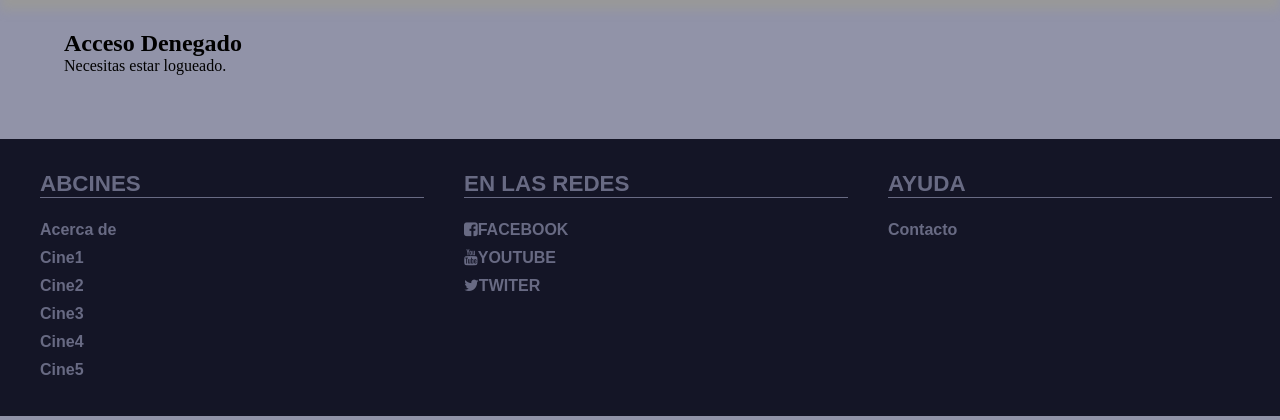
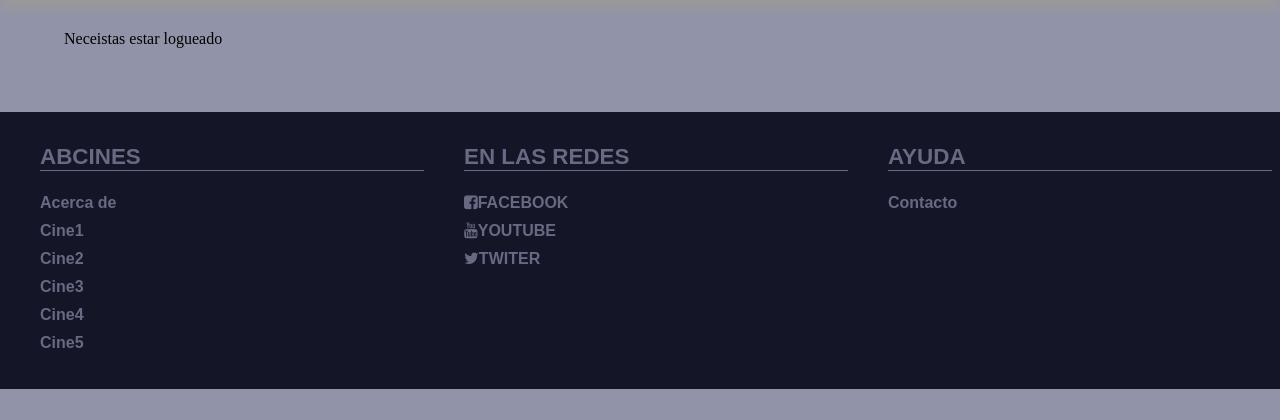
Before and after one commit to elielr01/ABCine, a PHP site: page /user.php in a window 1280 px wide. Shown: the part 80-500 px from the top of the page. Run offline with PHP 8.4, Linux system fonts and the light colour scheme.

Commit message:
Update user.php

```diff
--- a/user.php
+++ b/user.php
@@ -21,7 +21,9 @@ require_once __DIR__.'/includes/config.php';
 		<article>
 
       <?php
-        if ($app->tieneRol('user', 'Acceso Denegado', 'Necesitas estar logueado.')) {
+        if ($app->tieneRol('admin', '', '') || $app->tieneRol('user', '', 'Neceistas estar logueado') )
+             {
+
       ?>
       <div class="profilePicture">
         <div class="pic">
```
